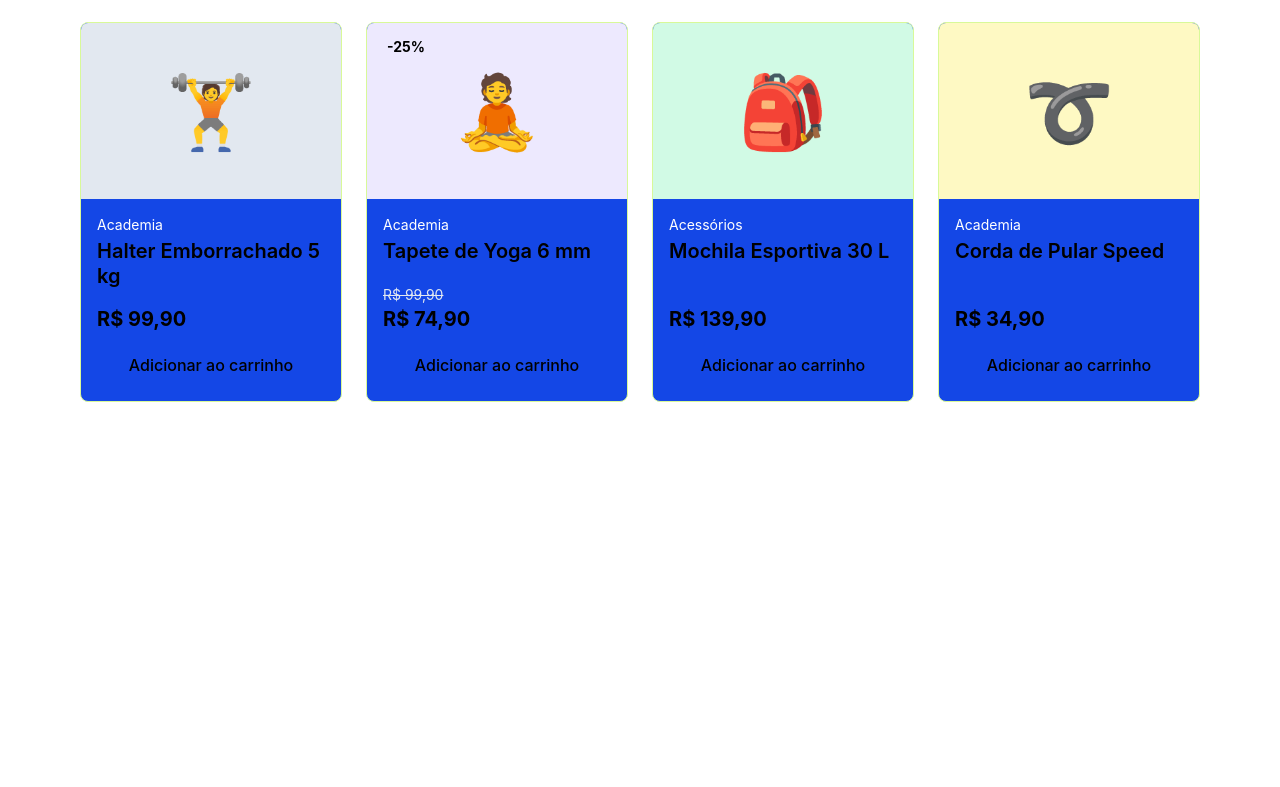
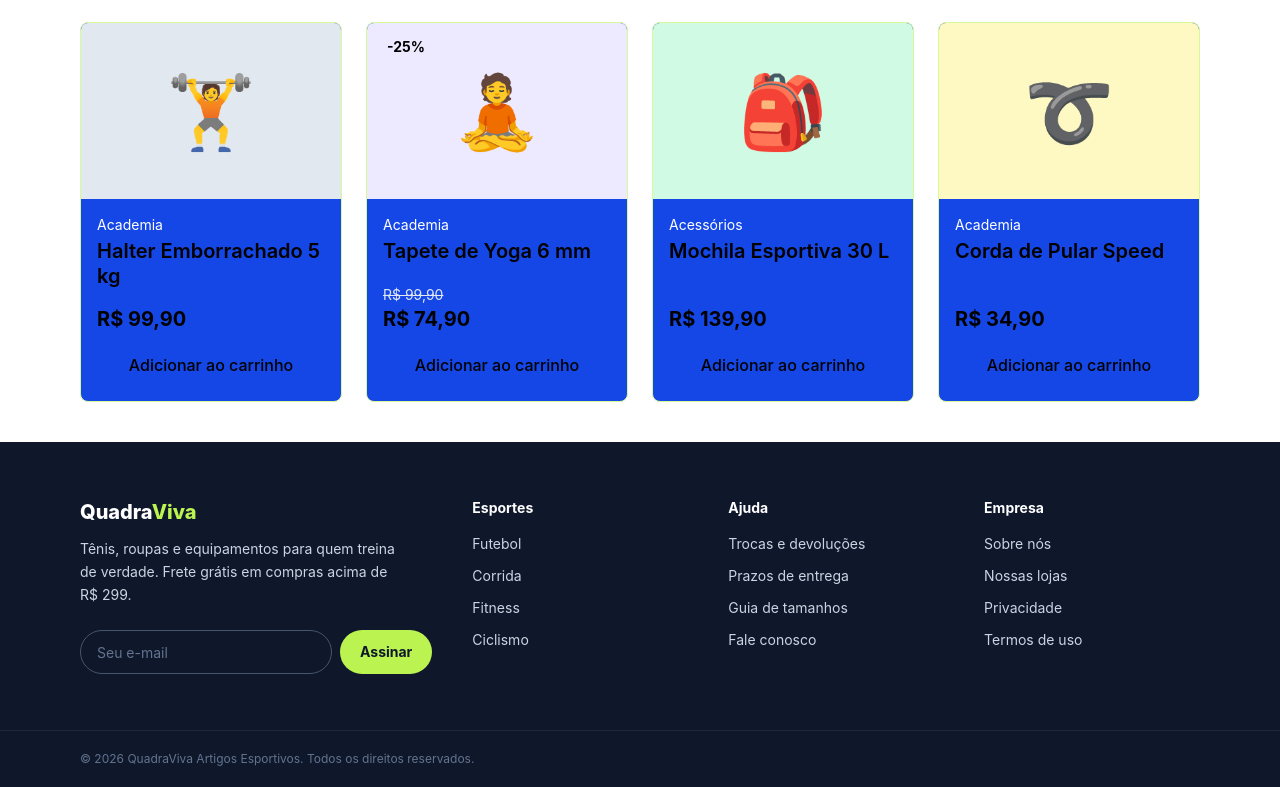
Before and after one commit to CP-22-10-Fiap-Organization/main-repo, a React (Vite) app: page /produtos in a window 1280 px wide. Shown: the part 1062-1849 px from the top of the page. Before the commit the page ends 1504 px from the top, so only its background shows below. Built offline with nearby package versions, Linux system fonts and the light colour scheme.

Commit message:
feat:implementando o footer na pagina de produtos

```diff
--- a/src/pages/Produtos.jsx
+++ b/src/pages/Produtos.jsx
@@ -1,7 +1,7 @@
 import { useMemo, useState } from "react";
 import Card from "../components/Card-produtos";
 import { Link } from "react-router-dom";
-
+import Footer from "../components/Footer.jsx";
 
 const PRODUTOS = [
     { id: 1, nome: "Chuteira Society Velocity", categoria: "Futebol", preco: 249.9, precoAntigo: 329.9, emoji: "👟", cor: "#dbeafe" },
@@ -43,7 +43,7 @@ export default function Produtos({ onAdicionar }) {
     };
 
     return (
-
+       <section>
         <section className="mx-auto max-w-6xl px-4 py-10">
             <Link
                 to="/"
@@ -108,7 +108,13 @@ export default function Produtos({ onAdicionar }) {
                         <Card key={p.id} produto={p} onAdicionar={adicionar} />
                     ))}
                 </div>
+
             )}
+
         </section>
+            <Footer />
+        </section>
+
     );
+
 }
```
